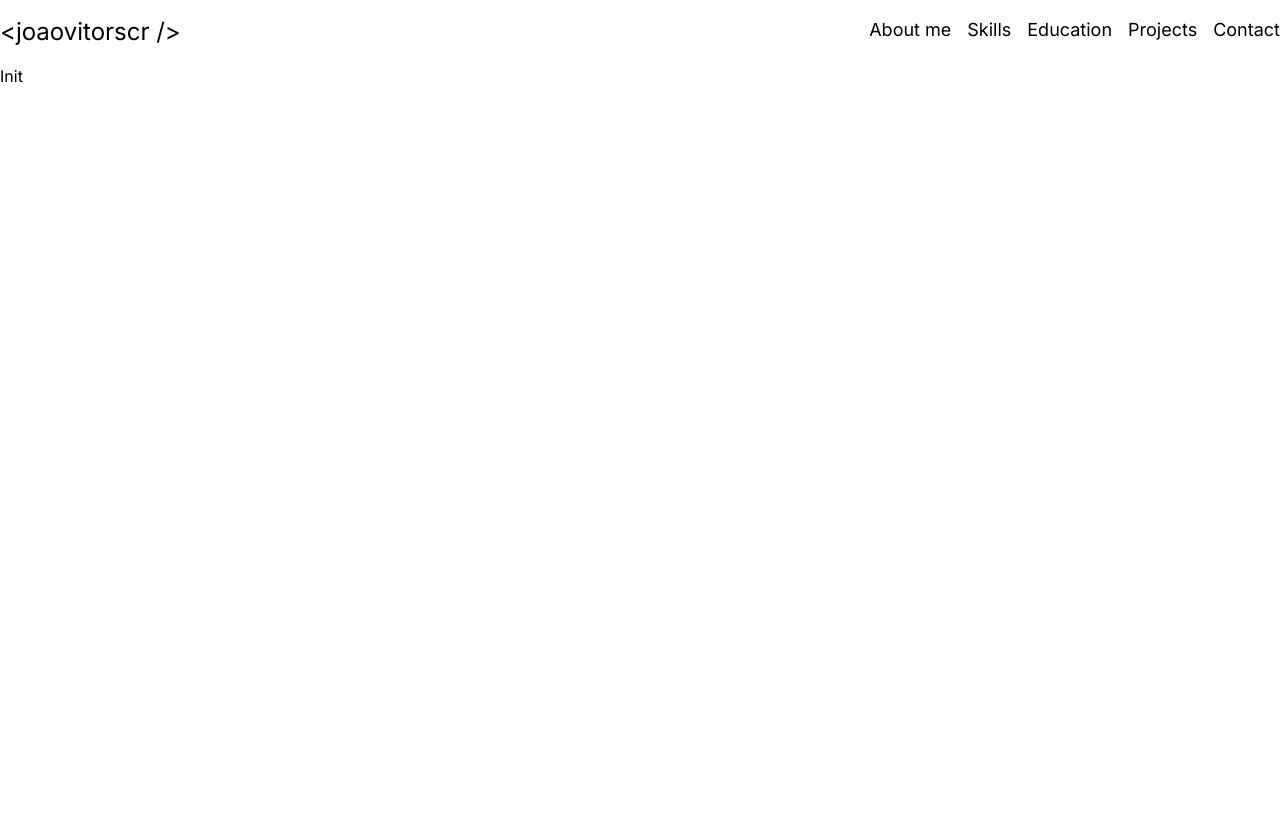
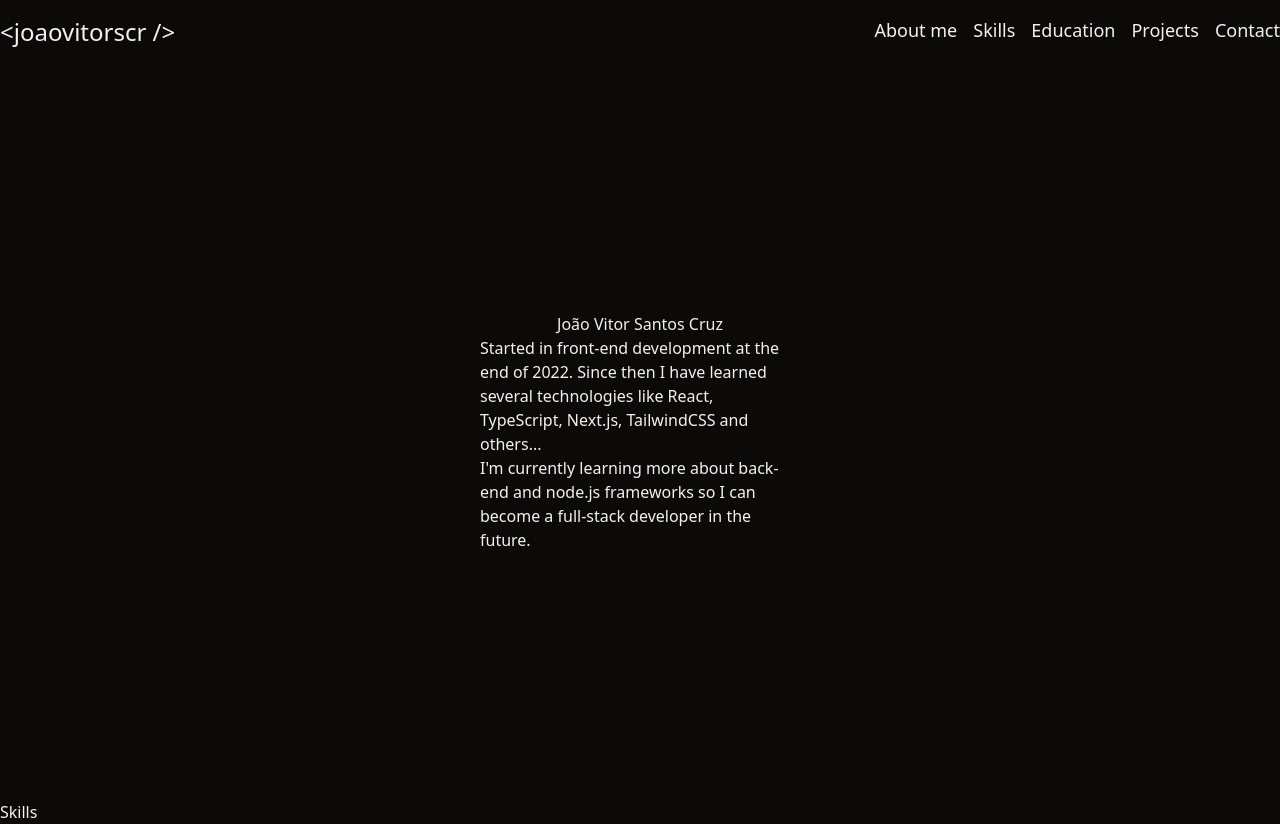
Before and after one commit to joaovitorscr/joaovitorscr.com, a React (Vite) app: page / in a window 1280 px wide. Before the commit the page ends 800 px from the top, so only its background shows below. Built offline with nearby package versions, Linux system fonts and the light colour scheme.

Commit message:
FEAT: Shadcn/ui for dark mode and ThemeProver wrapper

```diff
--- a/src/App.tsx
+++ b/src/App.tsx
@@ -1,10 +1,31 @@
-import Header from './components/Header'
+import Container from '@/components/Container'
+import Header from '@/components/Header'
 
 function App() {
   return (
     <main>
       <Header />
-      <h2>Init</h2>
+      <Container>
+        <section id="about" className="h-[calc(100vh-64px)]">
+          <article className="flex flex-col items-center justify-center h-full">
+            <h2>João Vitor Santos Cruz</h2>
+            <div className="max-w-80">
+              <p>
+                Started in front-end development at the end of 2022. Since then
+                I have learned several technologies like React, TypeScript,
+                Next.js, TailwindCSS and others...
+              </p>
+              <p>
+                I&apos;m currently learning more about back-end and node.js
+                frameworks so I can become a full-stack developer in the future.
+              </p>
+            </div>
+          </article>
+        </section>
+        <section id="Skills">
+          <h2>Skills</h2>
+        </section>
+      </Container>
     </main>
   )
 }
--- /dev/null
+++ b/src/components/ThemeProvider.tsx
@@ -0,0 +1,73 @@
+import { createContext, useContext, useEffect, useState } from 'react'
+
+type Theme = 'dark' | 'light' | 'system'
+
+type ThemeProviderProps = {
+  children: React.ReactNode
+  defaultTheme?: Theme
+  storageKey?: string
+}
+
+type ThemeProviderState = {
+  theme: Theme
+  setTheme: (theme: Theme) => void
+}
+
+const initialState: ThemeProviderState = {
+  theme: 'system',
+  setTheme: () => null,
+}
+
+const ThemeProviderContext = createContext<ThemeProviderState>(initialState)
+
+export function ThemeProvider({
+  children,
+  defaultTheme = 'system',
+  storageKey = 'vite-ui-theme',
+  ...props
+}: ThemeProviderProps) {
+  const [theme, setTheme] = useState<Theme>(
+    () => (localStorage.getItem(storageKey) as Theme) || defaultTheme,
+  )
+
+  useEffect(() => {
+    const root = window.document.documentElement
+
+    root.classList.remove('light', 'dark')
+
+    if (theme === 'system') {
+      const systemTheme = window.matchMedia('(prefers-color-scheme: dark)')
+        .matches
+        ? 'dark'
+        : 'light'
+
+      root.classList.add(systemTheme)
+      return
+    }
+
+    root.classList.add(theme)
+  }, [theme])
+
+  const value = {
+    theme,
+    setTheme: (theme: Theme) => {
+      localStorage.setItem(storageKey, theme)
+      setTheme(theme)
+    },
+  }
+
+  return (
+    <ThemeProviderContext.Provider {...props} value={value}>
+      {children}
+    </ThemeProviderContext.Provider>
+  )
+}
+
+export const useTheme = () => {
+  const context = useContext(ThemeProviderContext)
+
+  if (context === undefined)
+    throw new Error('useTheme must be used within a ThemeProvider')
+
+  return context
+}
--- a/src/index.css
+++ b/src/index.css
@@ -2,11 +2,60 @@
 @tailwind components;
 @tailwind utilities;
 
+
+@layer base {
+  :root {
+    --background: 0 0% 100%;
+    --foreground: 240 10% 3.9%;
+    --card: 0 0% 100%;
+    --card-foreground: 240 10% 3.9%;
+    --popover: 0 0% 100%;
+    --popover-foreground: 240 10% 3.9%;
+    --primary: 346.8 77.2% 49.8%;
+    --primary-foreground: 355.7 100% 97.3%;
+    --secondary: 240 4.8% 95.9%;
+    --secondary-foreground: 240 5.9% 10%;
+    --muted: 240 4.8% 95.9%;
+    --muted-foreground: 240 3.8% 46.1%;
+    --accent: 240 4.8% 95.9%;
+    --accent-foreground: 240 5.9% 10%;
+    --destructive: 0 84.2% 60.2%;
+    --destructive-foreground: 0 0% 98%;
+    --border: 240 5.9% 90%;
+    --input: 240 5.9% 90%;
+    --ring: 346.8 77.2% 49.8%;
+    --radius: 0.5rem;
+  }
+
+  .dark {
+    --background: 20 14.3% 4.1%;
+    --foreground: 0 0% 95%;
+    --card: 24 9.8% 10%;
+    --card-foreground: 0 0% 95%;
+    --popover: 0 0% 9%;
+    --popover-foreground: 0 0% 95%;
+    --primary: 346.8 77.2% 49.8%;
+    --primary-foreground: 355.7 100% 97.3%;
+    --secondary: 240 3.7% 15.9%;
+    --secondary-foreground: 0 0% 98%;
+    --muted: 0 0% 15%;
+    --muted-foreground: 240 5% 64.9%;
+    --accent: 12 6.5% 15.1%;
+    --accent-foreground: 0 0% 98%;
+    --destructive: 0 62.8% 30.6%;
+    --destructive-foreground: 0 85.7% 97.3%;
+    --border: 240 3.7% 15.9%;
+    --input: 240 3.7% 15.9%;
+    --ring: 346.8 77.2% 49.8%;
+  }
+}
+
+
 @layer base {
   * {
-    margin: 0;
-    padding: 0;
-    box-sizing: border-box;
-    font-family: 'Inter', sans-serif;
+    @apply border-border;
+  }
+  body {
+    @apply bg-background text-foreground;
   }
 }
--- /dev/null
+++ b/src/lib/utils.ts
@@ -0,0 +1,6 @@
+import { type ClassValue, clsx } from "clsx"
+import { twMerge } from "tailwind-merge"
+
+export function cn(...inputs: ClassValue[]) {
+  return twMerge(clsx(inputs))
+}
--- a/src/main.tsx
+++ b/src/main.tsx
@@ -1,10 +1,13 @@
 import React from 'react'
 import ReactDOM from 'react-dom/client'
 import App from './App.tsx'
+import { ThemeProvider } from './components/ThemeProvider.tsx'
 import './index.css'
 
 ReactDOM.createRoot(document.getElementById('root')!).render(
   <React.StrictMode>
-    <App />
+    <ThemeProvider defaultTheme="dark" storageKey="vite-ui-theme">
+      <App />
+    </ThemeProvider>
   </React.StrictMode>,
 )
--- a/tailwind.config.js
+++ b/tailwind.config.js
@@ -1,8 +1,77 @@
 /** @type {import('tailwindcss').Config} */
-export default {
-  content: ['./index.html', './src/**/*.{js,ts,jsx,tsx}'],
+module.exports = {
+  darkMode: ['class'],
+  content: [
+    './pages/**/*.{ts,tsx}',
+    './components/**/*.{ts,tsx}',
+    './app/**/*.{ts,tsx}',
+    './src/**/*.{ts,tsx}',
+  ],
+  prefix: '',
   theme: {
-    extend: {},
+    container: {
+      center: true,
+      padding: '2rem',
+      screens: {
+        '2xl': '1400px',
+      },
+    },
+    extend: {
+      colors: {
+        border: 'hsl(var(--border))',
+        input: 'hsl(var(--input))',
+        ring: 'hsl(var(--ring))',
+        background: 'hsl(var(--background))',
+        foreground: 'hsl(var(--foreground))',
+        primary: {
+          DEFAULT: 'hsl(var(--primary))',
+          foreground: 'hsl(var(--primary-foreground))',
+        },
+        secondary: {
+          DEFAULT: 'hsl(var(--secondary))',
+          foreground: 'hsl(var(--secondary-foreground))',
+        },
+        destructive: {
+          DEFAULT: 'hsl(var(--destructive))',
+          foreground: 'hsl(var(--destructive-foreground))',
+        },
+        muted: {
+          DEFAULT: 'hsl(var(--muted))',
+          foreground: 'hsl(var(--muted-foreground))',
+        },
+        accent: {
+          DEFAULT: 'hsl(var(--accent))',
+          foreground: 'hsl(var(--accent-foreground))',
+        },
+        popover: {
+          DEFAULT: 'hsl(var(--popover))',
+          foreground: 'hsl(var(--popover-foreground))',
+        },
+        card: {
+          DEFAULT: 'hsl(var(--card))',
+          foreground: 'hsl(var(--card-foreground))',
+        },
+      },
+      borderRadius: {
+        lg: 'var(--radius)',
+        md: 'calc(var(--radius) - 2px)',
+        sm: 'calc(var(--radius) - 4px)',
+      },
+      keyframes: {
+        'accordion-down': {
+          from: { height: '0' },
+          to: { height: 'var(--radix-accordion-content-height)' },
+        },
+        'accordion-up': {
+          from: { height: 'var(--radix-accordion-content-height)' },
+          to: { height: '0' },
+        },
+      },
+      animation: {
+        'accordion-down': 'accordion-down 0.2s ease-out',
+        'accordion-up': 'accordion-up 0.2s ease-out',
+      },
+    },
   },
-  plugins: [],
+  plugins: [require('tailwindcss-animate')],
 }
--- a/tsconfig.json
+++ b/tsconfig.json
@@ -6,8 +6,11 @@
     "module": "ESNext",
     "skipLibCheck": true,
     "types": ["node"],
+    "baseUrl": ".",
     "paths": {
-      "@/*": ["./src/*"]
+      "@/*": [
+        "./src/*"
+      ]
     },
 
     /* Bundler mode */
--- a/vite.config.ts
+++ b/vite.config.ts
@@ -1,11 +1,12 @@
 import react from '@vitejs/plugin-react'
-import * as path from 'path'
+import path from 'path'
 import { defineConfig } from 'vite'
 
-// https://vitejs.dev/config/
 export default defineConfig({
   plugins: [react()],
   resolve: {
-    alias: [{ find: '@', replacement: path.resolve(__dirname, 'src') }],
+    alias: {
+      '@': path.resolve(__dirname, './src'),
+    },
   },
 })
```
Also changed, not shown: package.json (+6 -1 lines), components.json (added), 1 other file (tests, documents, lock files or other folders).
